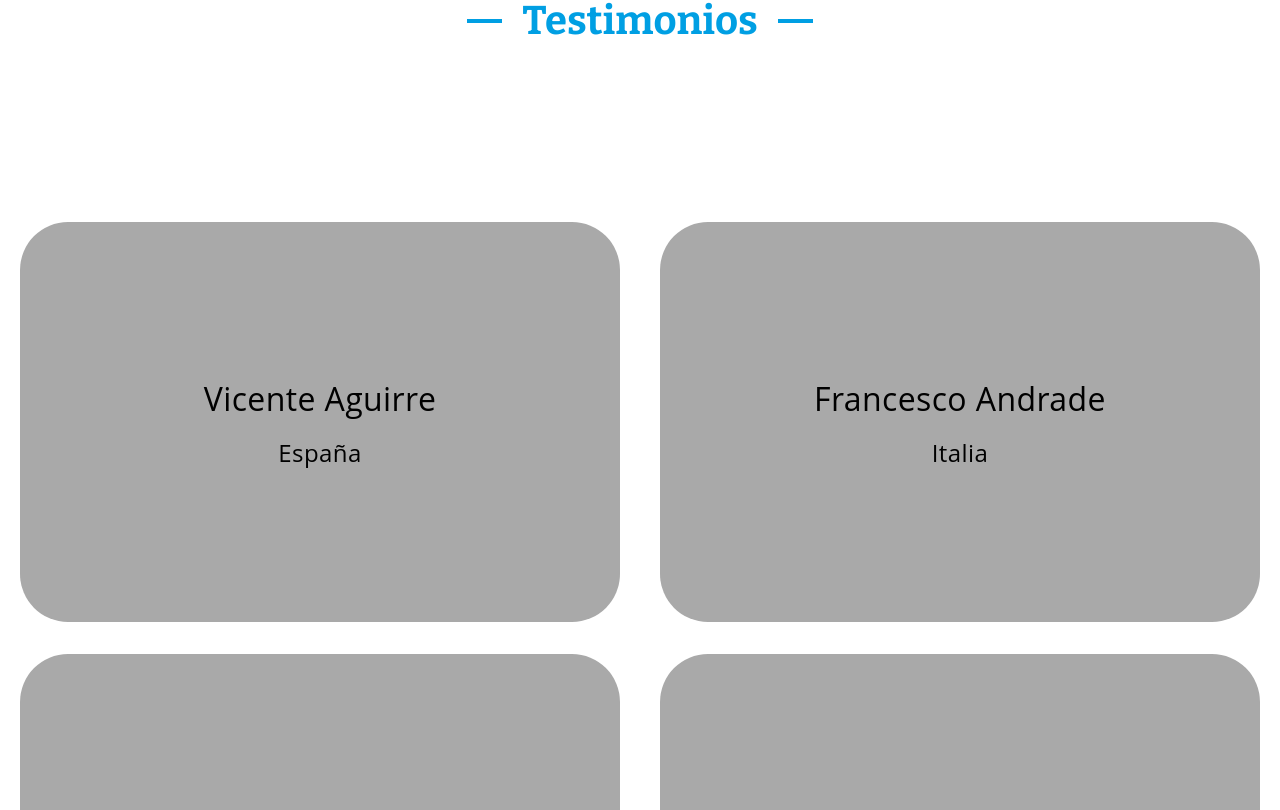
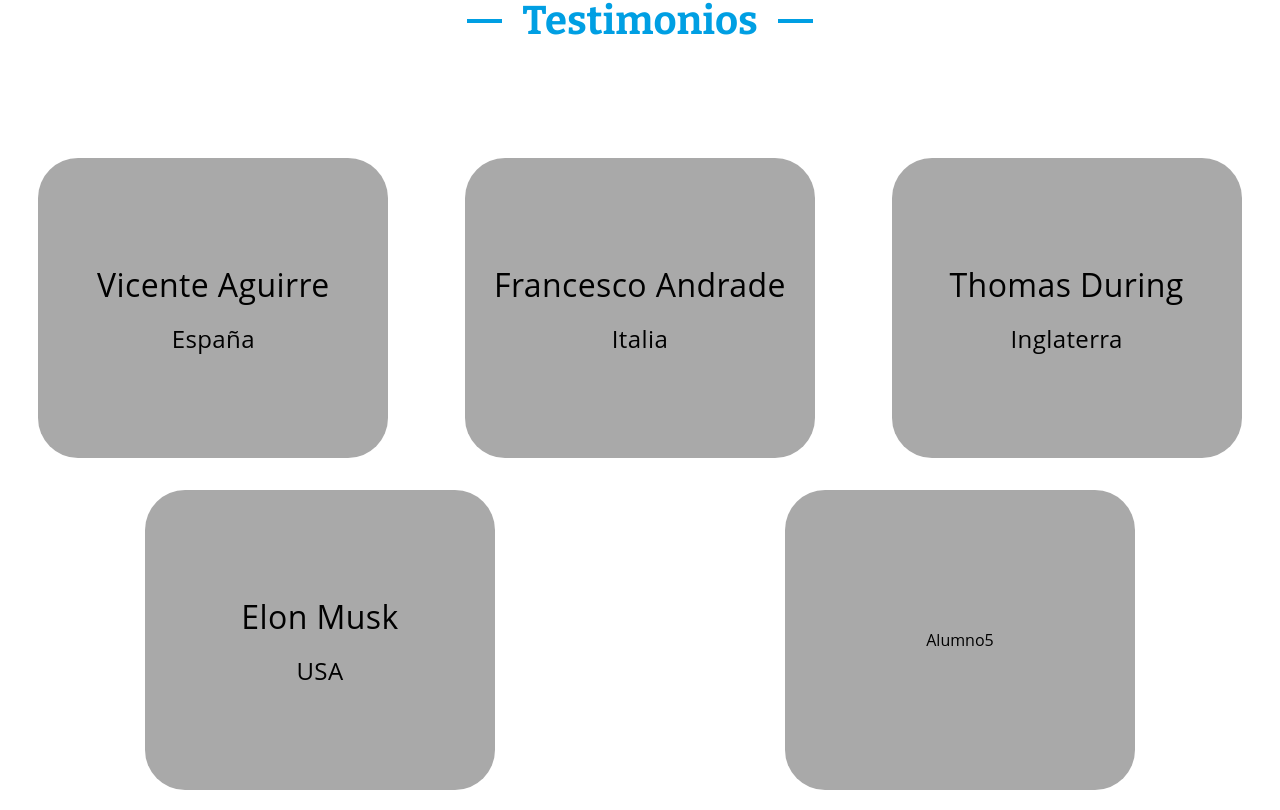
Before and after one commit to vicenteaguirre/intercambio-uai, a React (Create React App) app in the folder client/: page / in a window 1280 px wide. Shown: the part 690-1500 px from the top of the page. Built offline with nearby package versions, Linux system fonts and the light colour scheme.

Commit message:
Actualizando repositorio para hacer una rama.

```diff
--- a/client/src/App.js
+++ b/client/src/App.js
@@ -1,11 +1,11 @@
-import React, { Fragment } from "react";
+import React from "react";
 import './App.css';
 //components
 import {BrowserRouter as Router} from "react-router-dom"
 import Navbar from "./components/Navbar/index"
 import HeroSection from "./components/HeroSection";
 import TestimonioSection from "./components/TestimonioSection";
-
+import Footer from "./components/Footer";
 
 
 
@@ -16,6 +16,8 @@ const App = () =>{
       <Navbar />
       <HeroSection />
       <TestimonioSection />
+      <Footer />
+
     </Router>
   )
 }
--- a/client/src/components/TestimonioSection/TestimonioElements.js
+++ b/client/src/components/TestimonioSection/TestimonioElements.js
@@ -6,7 +6,6 @@ export const TestimonioBg = styled.div`
     width: auto;
     position: relative;
     top: -20px;
-
 `
 export const TestimonioHeaderContainer = styled.div`
     display:flex;
@@ -42,16 +41,16 @@ export const TestimoniosSectionContainer = styled.div`
     flex-wrap: wrap;
     width: 100%;
     margin: auto;
-    margin-top: 8rem;
+    margin-top: 4rem;
 
 `
 export const TestimonioContainer = styled.div`
     display: flex;
     background-color: darkgrey;
-    border-radius: 3rem;
+    border-radius: 2.5rem;
     justify-content: center;
-    height: 400px;
-    width: 600px;
+    height: 300px;
+    width: 350px;
     margin:1rem;
     align-items: center;
 `
```
Also changed, not shown: client/src/components/Home/Inicio.js (deleted, +0 -31 lines), client/src/components/Home/Testimonio.js (deleted, +0 -7 lines), client/src/components/TestimonioSection/index.js (+5 -4 lines).
